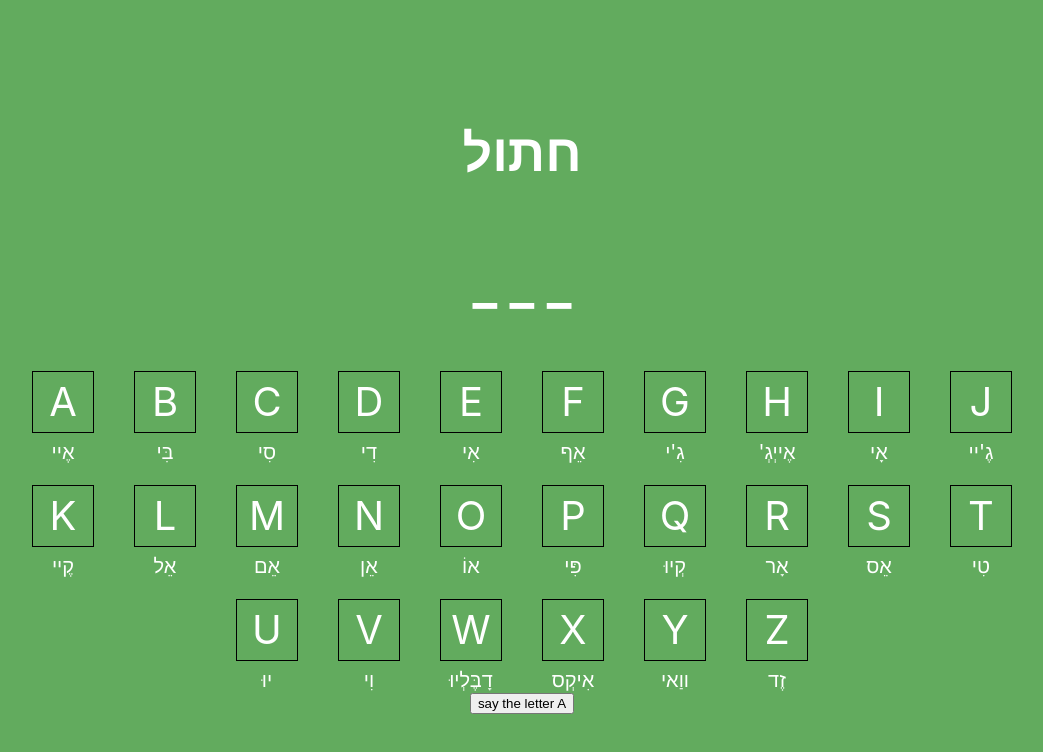
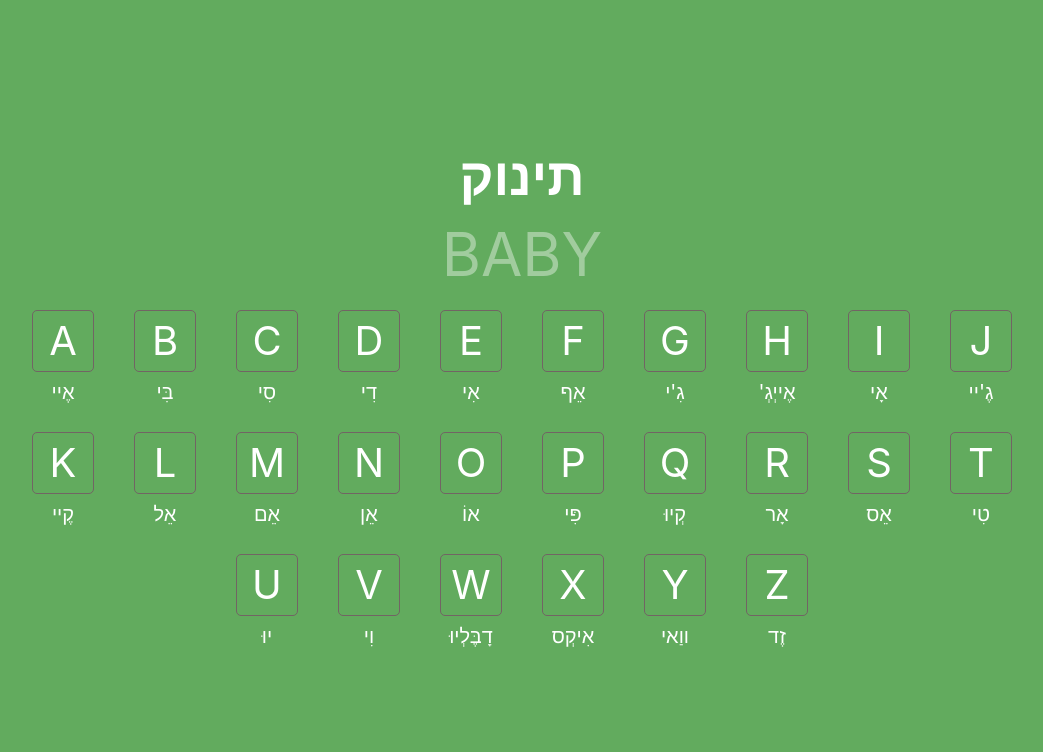
Before and after one commit to RoiHirsh/wordspeller, a React (Create React App) app: page / in a window 1280 px wide. Shown: the top 752 px of the page, without its empty margins (118-1161 px from the left). Built offline with nearby package versions, Linux system fonts and the light colour scheme.

Commit message:
before level complete

```diff
--- a/src/App.css
+++ b/src/App.css
@@ -15,16 +15,67 @@
 
 .letter {
   display: inline-block;
-  border: 1px solid black;
+  border: 1px solid rgb(114, 100, 100);
+  border-radius: 5px;
   width: 60px;
   height: 60px;
   font-size: 40px;
+  color: white;
+  background-color:#62ab5e;
   text-align: center;
   line-height: 60px;
   margin-top: 20px;
   margin-right: 20px;
   margin-left: 20px;
   padding: 0px;
+}
+
+.letter[disabled] {
+  pointer-events: none;
+  color: #62ab5e;
+  background-color: lightyellow;
+}
+
+.letter:hover {
+  cursor: pointer;
+  color: #62ab5e;
+  background-color: lightyellow;
+}
+
+.hebWord {
+  margin-bottom: 10px;
+  margin-top: 0px;
+}
+
+.character {
+  font-size: 60px;
+  color: white;
+  opacity: 0.4;
+}
+
+.character-clicked {
+  font-size: 60px;
+  color: white;
+}
+
+.engWord {
+  display: flex;
+}
+
+.pronunciation {
+  font-size: 20px;
+  color: white;
+  text-align: center;
+  line-height: 40px;
+}
+
+.keyboard-wrapper {
+  display: flex;
+  flex-direction: row;
+  flex-wrap: wrap;
+  justify-content: center;
+  margin-right: 10vw;
+  margin-left: 10vw;
 }
 
 @media (max-width: 1200px) {
@@ -34,35 +85,18 @@
     font-size: 20px;
     line-height: 40px;
   }
-}
-
-.letterHover:hover {
-  outline: none;
-  background-color: lightyellow;
-  color: #62ab5e;
-}
-
-.pronunciation {
-  font-size: 20px;
-  text-align: center;
-  line-height: 40px;
-}
-
-@media (max-width: 1200px) {
+  .hebWord {
+    font-size: 30px;
+  }
+  .keyboard-wrapper {
+    margin-right: 5vw;
+    margin-left: 5vw;
+  }
   .pronunciation {
     font-size: 10px;
     line-height: 20px;
   }
-}
-
-.keyboard-wrapper {
-  margin-right: 10vw;
-  margin-left: 10vw;
-}
-
-@media (max-width: 1200px) {
-  .keyboard-wrapper {
-    margin-right: 5vw;
-    margin-left: 5vw;
+  .engWord {
+    font-size: 30px;
   }
 }
--- a/src/App.js
+++ b/src/App.js
@@ -1,24 +1,75 @@
 import './App.css';
 import Keyboard from './keyboard';
+import { useState, useEffect } from 'react';
+
+const englishWords = [
+  { "CAR": "תינוק" },
+  { "BABY": "בִּי" },
+  { "DOG": "סִי" },
+];
+
+const hebWord = englishWords[0][Object.keys(englishWords[0])[0]]
+const engWord = Object.keys(englishWords[1])[0]
+const charsNotClicked = [...new Set(engWord.split(''))];
+
+function Char(props) {
+  const [clicked, setClicked] = useState(false);
+
+  useEffect(() => {
+    if (props.charSet.includes(props.char)) {
+      setClicked(true);
+    }
+  }, [props.charSet, props.char]);
+
+  return (
+    <div
+      className={clicked ? "character-clicked" : "character"}
+    >
+      {props.char}
+    </div>
+  );
+}
+
+function EngWord(props) {
+  return (
+    <div className='engWord'>
+      {props.word.split('').map((char, index) => (
+        <Char key={index} char={char} charSet={props.charSet}/>
+      ))}
+    </div>
+  );
+}
+
+function Pronunciation(props) {
+  return <div className="pronunciation">{props.pronunciation}</div>;
+}
+
+function compareLists(list1, list2) {
+  const sortedList1 = list1.sort();
+  const sortedList2 = list2.sort();
+  return sortedList1.join('') === sortedList2.join('');
+}
 
 function App() {
-
-  function handleClick() {
-    console.log('handleclick is working');
-    // add code here s that speechsynthesis will say "hello, this is the letter A"
-
+  const [charsClicked, setCharsClicked] = useState([]);
+  function check(letter) {
+    if (charsNotClicked.includes(letter)) {
+      const msg = new SpeechSynthesisUtterance();
+      msg.text = 'Great';
+      window.speechSynthesis.speak(msg);
+      setCharsClicked([...charsClicked, letter])
+    }
   }
 
   return (
     <div className="App">
       <header className="App-header">
-        <h1>חתול</h1>
-        <h1>_ _ _</h1>
-        <Keyboard />
-        <button onClick={handleClick}>say the letter A</button>
+        <h1 className='hebWord'>{hebWord}</h1>
+        <EngWord word={engWord} charSet={charsClicked}/>
+        <Keyboard func={check}/>
       </header>
     </div>
   );
 }
 
-export default App;
+export { App, Pronunciation };
--- /dev/null
+++ b/src/engkey.js
@@ -0,0 +1,24 @@
+import React, { useState } from 'react';
+
+function EngKey(props) {
+  const [clicked, setClicked] = useState(false);
+
+  function handleClick() {
+    const msg = new SpeechSynthesisUtterance();
+    msg.text = props.letter;
+    window.speechSynthesis.speak(msg);
+    setClicked(true);
+    props.func(props.letter)
+  }
+
+  return (
+    <div
+        className='letter'
+        onClick={clicked ? () => {} : handleClick}
+        disabled={clicked}>
+        {props.letter}
+    </div>
+  );
+}
+
+export default EngKey;
--- a/src/index.js
+++ b/src/index.js
@@ -1,7 +1,7 @@
 import React from 'react';
 import ReactDOM from 'react-dom/client';
 import './index.css';
-import App from './App';
+import { App } from './App';
 import reportWebVitals from './reportWebVitals';
 
 const root = ReactDOM.createRoot(document.getElementById('root'));
--- a/src/keyboard.js
+++ b/src/keyboard.js
@@ -1,6 +1,8 @@
 import React from "react";
+import EngKey from "./engkey";
+import { Pronunciation } from "./App"
 
-const Keyboard = () => {
+const Keyboard = (props) => {
   const englishLetters = [
     { "A": "אֶיי" },
     { "B": "בִּי" },
@@ -34,43 +36,14 @@ const Keyboard = () => {
     <React.Fragment>
       <div className="keyboard-wrapper">
         {englishLetters.map((letter, index) => (
-          <div className="letter" key={index}>
-            <div className="letterHover">{Object.keys(letter)[0]}</div>
-            <div className="pronunciation">{letter[Object.keys(letter)[0]]}</div>
+          <div key={index}>
+            <EngKey letter={Object.keys(letter)[0]} func={props.func} />
+            <Pronunciation pronunciation={letter[Object.keys(letter)[0]]} />
           </div>
         ))}
       </div>
     </React.Fragment>
-
   )
-//  return (
-//    <React.Fragment>
-//      <div>
-//        {englishLetters.slice(0, 9).map((letter) => (
-//          <div className="letter">
-//            <div className="letterHover">{Object.keys(letter)[0]}</div>
-//            <div className="pronunciation">{letter[Object.keys(letter)[0]]}</div>
-//          </div>
-//        ))}
-//      </div>
-//      <div>
-//        {englishLetters.slice(9, 18).map((letter) => (
-//          <div className="letter">
-//            <div className="letterHover">{Object.keys(letter)[0]}</div>
-//            <div className="pronunciation">{letter[Object.keys(letter)[0]]}</div>
-//          </div>
-//        ))}
-//      </div>
-//      <div>
-//        {englishLetters.slice(18).map((letter) => (
-//          <div className="letter">
-//            <div className="letterHover">{Object.keys(letter)[0]}</div>
-//            <div className="pronunciation">{letter[Object.keys(letter)[0]]}</div>
-//          </div>
-//        ))}
-//      </div>
-//    </React.Fragment>
-//  );
 };
 
 export default Keyboard;
```
